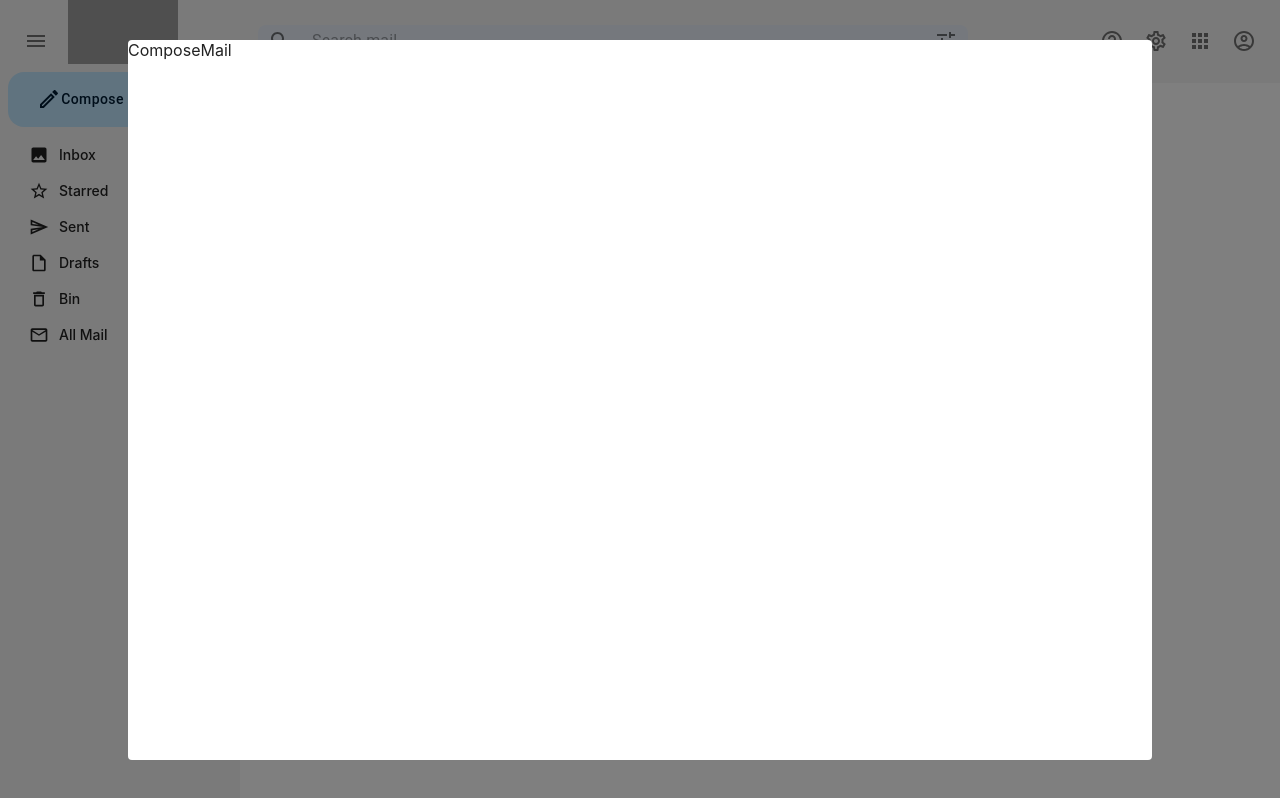
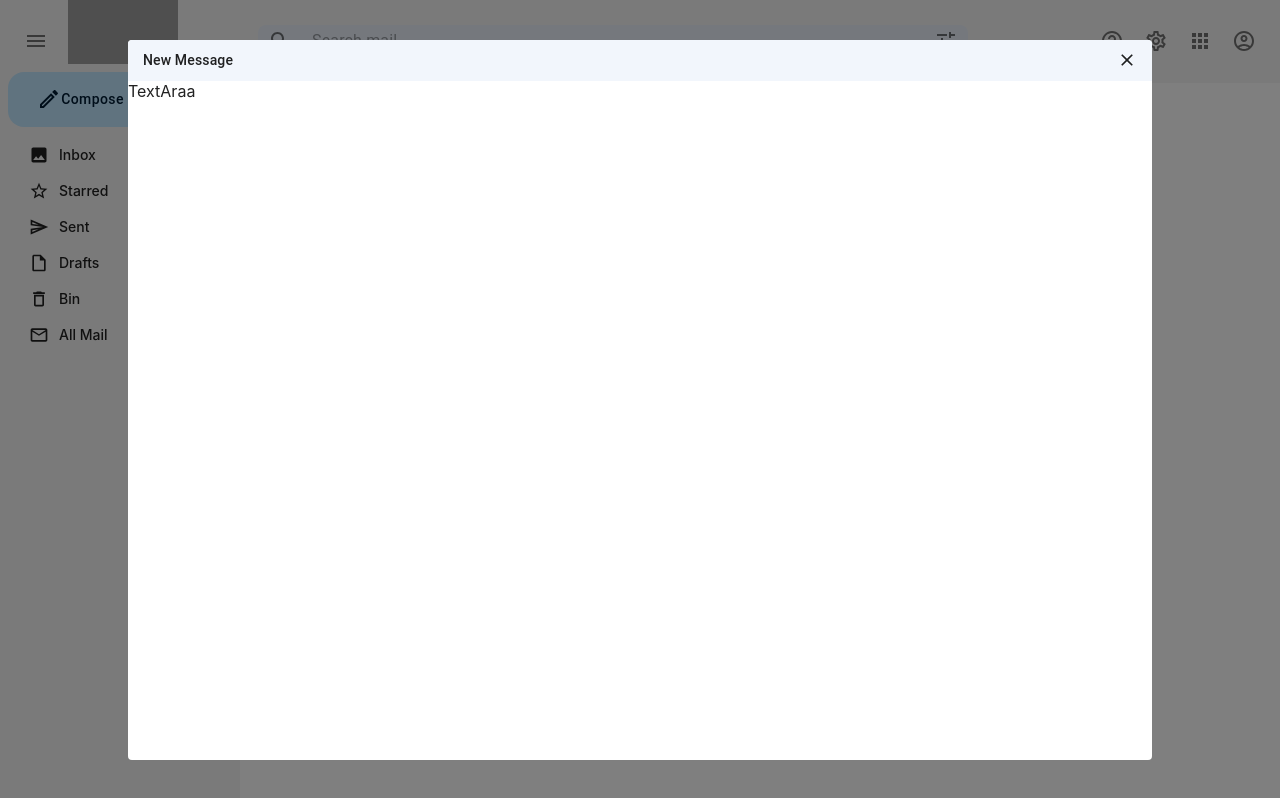
Before and after one commit to Pritam28877/Gmail-clone, a React (Create React App) app in the folder frontend/: page / in a window 1280 px wide. Built offline with nearby package versions, Linux system fonts and the light colour scheme; grey boxes are pictures that could not be loaded.

Commit message:
Add header and icons to ComposeMail component

```diff
--- a/frontend/src/components/ComposeMail.jsx
+++ b/frontend/src/components/ComposeMail.jsx
@@ -1,5 +1,6 @@
 import React from "react";
-import { Dialog } from "@mui/material";
+import { Dialog, Box, Typography, styled } from "@mui/material";
+import { Close, DeleteOutline } from "@mui/icons-material";
 
 const ComposeMail = () => {
   const dialogStyle = {
@@ -10,10 +11,26 @@ const ComposeMail = () => {
     boxShadow: "none",
     border: " 10px 10px 0 0",
   };
+  const Header = styled(Box)`
+    display: flex;
+    justify-content: space-between;
+    padding: 10px 15px;
+    background: #f2f6fc;
+    & > p {
+      font-size: 14px;
+      font-weight: 500;
+    }
+  `;
   return (
     <>
       <Dialog open={true} PaperProps={{ sx: dialogStyle }}>
-        ComposeMail
+         <Header>
+                <Typography>New Message</Typography>
+                <Close fontSize="small"  />
+            </Header>
+        <Box></Box>
+        <Box>TextAraa</Box>
+        <Box></Box>
       </Dialog>
     </>
   );
```
